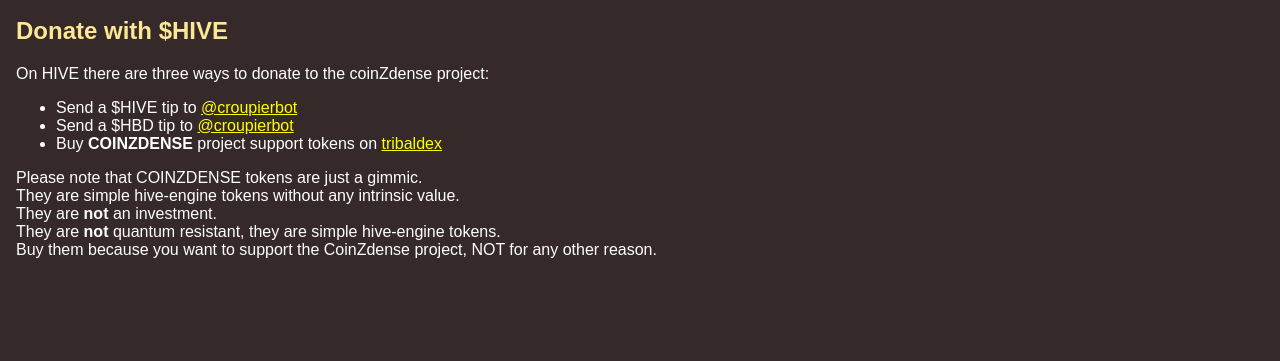
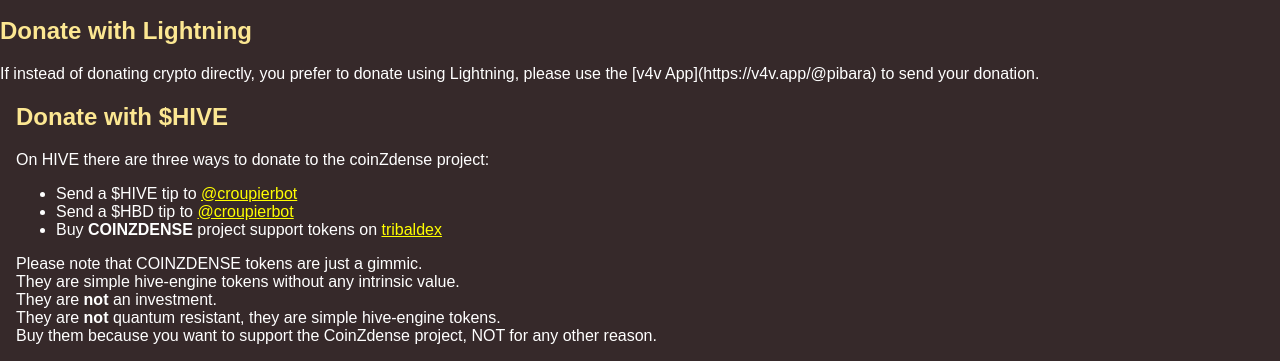
Before and after one commit to pibara/coinzdense, a plain HTML site: page qr.html in a window 1280 px wide. Shown: the part 939-1300 px from the top of the page. Before the commit the page ends 1214 px from the top, so only its background shows below. Drawn offline with Linux system fonts and the light colour scheme.

Commit message:
Update qr.html
Added c4v link

```diff
--- a/qr.html
+++ b/qr.html
@@ -190,8 +190,11 @@ $("#text").
                 makeCode();
         })
 </script>
+  </div>
+  <div>
+    <h2>Donate with Lightning</h2>
 
-
+    If instead of donating crypto directly, you prefer to donate using Lightning, please use the [v4v App](https://v4v.app/@pibara) to send your donation.
 
   </div>
   <div class="lnkbody" style="padding:0 16px">
```
